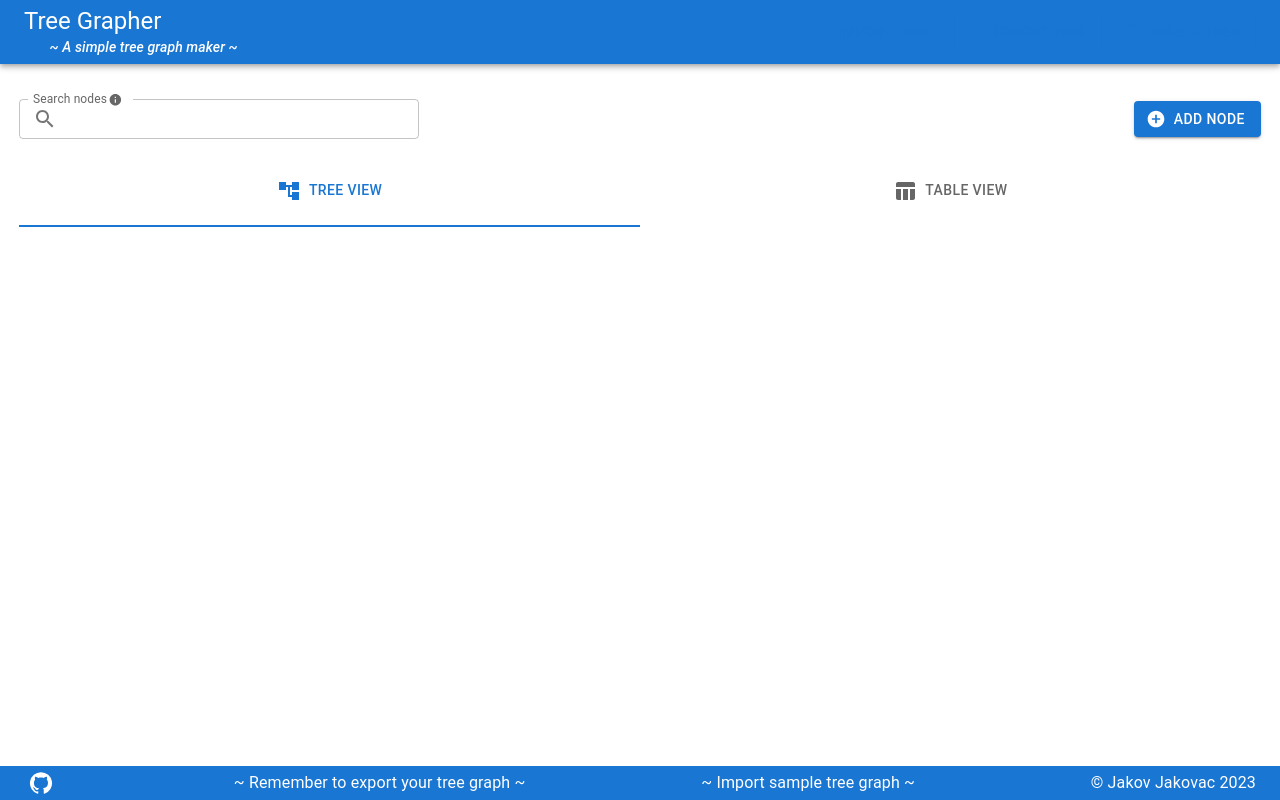
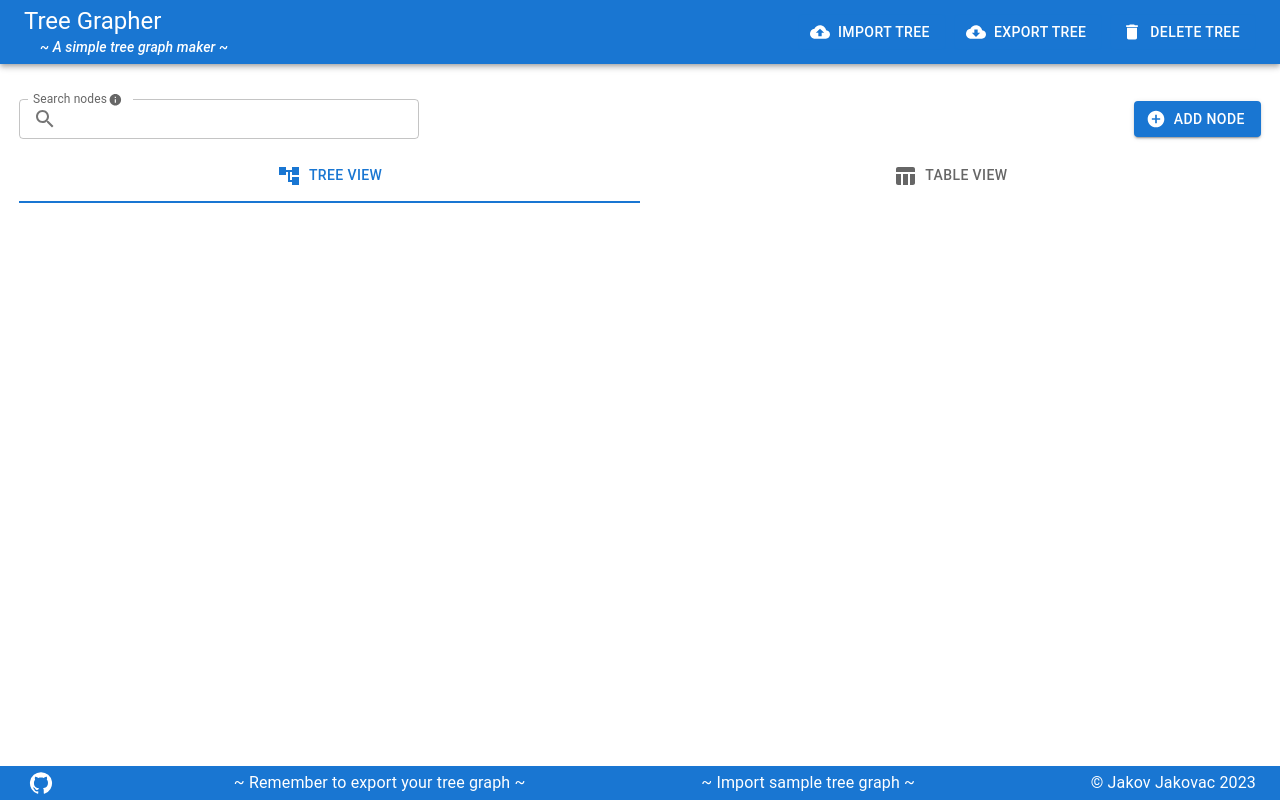
Before and after one commit to OffCrazyFreak/Tree-Grapher, a React (Create React App) app: page / in a window 1280 px wide. Built offline with nearby package versions, Linux system fonts and the light colour scheme.

Commit message:
More UI fixes

```diff
--- a/src/App.jsx
+++ b/src/App.jsx
@@ -1,20 +1,15 @@
 import {
   CssBaseline,
-  useMediaQuery,
   Typography,
   Container,
   Button,
   Tab,
   Tabs,
   Box,
-  ButtonGroup,
   IconButton,
 } from "@mui/material";
 import {
   AddCircle as AddCircleIcon,
-  CloudDownload as CloudDownloadIcon,
-  CloudUpload as CloudUploadIcon,
-  Delete as DeleteIcon,
   AccountTree as AccountTreeIcon,
   TableChart as TableChartIcon,
   GitHub as GitHubIcon,
@@ -240,21 +235,22 @@ export default function App() {
             onChange={(e, newValue) => setTabValue(newValue)}
             variant="fullWidth"
             centered
-            sx={{
-              "*": {
-                minHeight: 0,
-              },
-            }}
           >
             <Tab
               icon={<AccountTreeIcon />}
               iconPosition="start"
               label="Tree View"
+              sx={{
+                minHeight: 0,
+              }}
             />
             <Tab
               icon={<TableChartIcon />}
               iconPosition="start"
               label="Table View"
+              sx={{
+                minHeight: 0,
+              }}
             />
           </Tabs>
 
@@ -289,6 +285,8 @@ export default function App() {
           justifyContent: "space-between",
           alignItems: "center",
           flexDirection: { xs: "column", sm: "row" },
+
+          textWrap: "balance",
 
           backgroundColor: (theme) => theme.palette.primary.main,
 
--- a/src/components/Header.jsx
+++ b/src/components/Header.jsx
@@ -8,7 +8,6 @@ import {
   Button,
   Tooltip,
   Typography,
-  ButtonGroup,
   useMediaQuery,
 } from "@mui/material";
 
@@ -16,16 +15,13 @@ import {
   CloudDownload as CloudDownloadIcon,
   CloudUpload as CloudUploadIcon,
   Delete as DeleteIcon,
-  Logout as LogoutIcon,
-  ExpandMore as ExpandMoreIcon,
   MoreVert as MoreVertIcon,
-  BurstModeTwoTone,
 } from "@mui/icons-material/";
 
 import { useState } from "react";
 
 export default function Header({ treeData, updateData, setOpenDeleteAlert }) {
-  const mqSub480 = useMediaQuery("(max-width: 960px)");
+  const mqSub480 = useMediaQuery("(max-width: 720px)");
 
   const [anchorElUser, setAnchorElUser] = useState(null);
 
@@ -49,6 +45,12 @@ export default function Header({ treeData, updateData, setOpenDeleteAlert }) {
   }
 
   function handleImport() {
+    if (
+      treeData.length === 0 ||
+      window.confirm(
+        "Importing a tree will overwrite the current tree data. Are you sure you want to do that?"
+      )
+    ) {
       const fileInput = document.createElement("input");
       fileInput.type = "file";
       fileInput.accept = ".json";
@@ -72,6 +74,7 @@ export default function Header({ treeData, updateData, setOpenDeleteAlert }) {
 
       fileInput.click();
     }
+  }
 
   const handleToggleUserMenu = (event) => {
     if (anchorElUser === null) {
@@ -84,7 +87,7 @@ export default function Header({ treeData, updateData, setOpenDeleteAlert }) {
   return (
     <AppBar position="static">
       <Container maxWidth="false">
-        <Toolbar disableGutters>
+        <Toolbar disableGutters sx={{ gap: "1rem" }}>
           <Box
             sx={{
               flexGrow: 1,
@@ -98,8 +101,12 @@ export default function Header({ treeData, updateData, setOpenDeleteAlert }) {
             <Typography
               variant="subtitle2"
               sx={{
-                marginLeft: "2vw",
+                display: { xs: "none", sm: "block" },
+
+                marginLeft: "1rem",
+
                 fontStyle: "italic",
+                whiteSpace: "nowrap",
               }}
             >
               ~ A simple tree graph maker ~
@@ -139,21 +146,7 @@ export default function Header({ treeData, updateData, setOpenDeleteAlert }) {
                 open={Boolean(anchorElUser)}
                 onClose={handleToggleUserMenu}
               >
-                <MenuItem
-                  onClick={
-                    (handleToggleUserMenu,
-                    () => {
-                      if (
-                        treeData.length === 0 ||
-                        window.confirm(
-                          "Importing a tree will overwrite the current tree data. Are you sure you want to do that?"
-                        )
-                      ) {
-                        handleImport();
-                      }
-                    })
-                  }
-                >
+                <MenuItem onClick={(handleToggleUserMenu, handleImport)}>
                   <Button variant="text" startIcon={<CloudUploadIcon />}>
                     Import tree
                   </Button>
@@ -189,14 +182,6 @@ export default function Header({ treeData, updateData, setOpenDeleteAlert }) {
 
                 display: "flex",
                 gap: "0.5rem",
-
-                "& > *": {
-                  color: "white",
-                },
-
-                "& :hover": {
-                  borderColor: "white",
-                },
               }}
             >
               <Button
@@ -212,6 +197,14 @@ export default function Header({ treeData, updateData, setOpenDeleteAlert }) {
                     handleImport();
                   }
                 }}
+                sx={{
+                  color: "white",
+
+                  ":hover": {
+                    border: 1,
+                    borderColor: "white",
+                  },
+                }}
               >
                 Import tree
               </Button>
@@ -221,6 +214,14 @@ export default function Header({ treeData, updateData, setOpenDeleteAlert }) {
                 disabled={treeData.length === 0}
                 startIcon={<CloudDownloadIcon />}
                 onClick={handleExport}
+                sx={{
+                  color: "white",
+
+                  ":hover": {
+                    border: 1,
+                    borderColor: "white",
+                  },
+                }}
               >
                 Export tree
               </Button>
@@ -232,6 +233,14 @@ export default function Header({ treeData, updateData, setOpenDeleteAlert }) {
                 onClick={() => {
                   setOpenDeleteAlert(true);
                 }}
+                sx={{
+                  color: "white",
+
+                  ":hover": {
+                    border: 1,
+                    borderColor: "white",
+                  },
+                }}
               >
                 Delete tree
               </Button>
```
Lines whose indentation alone changed are shown as unchanged.
